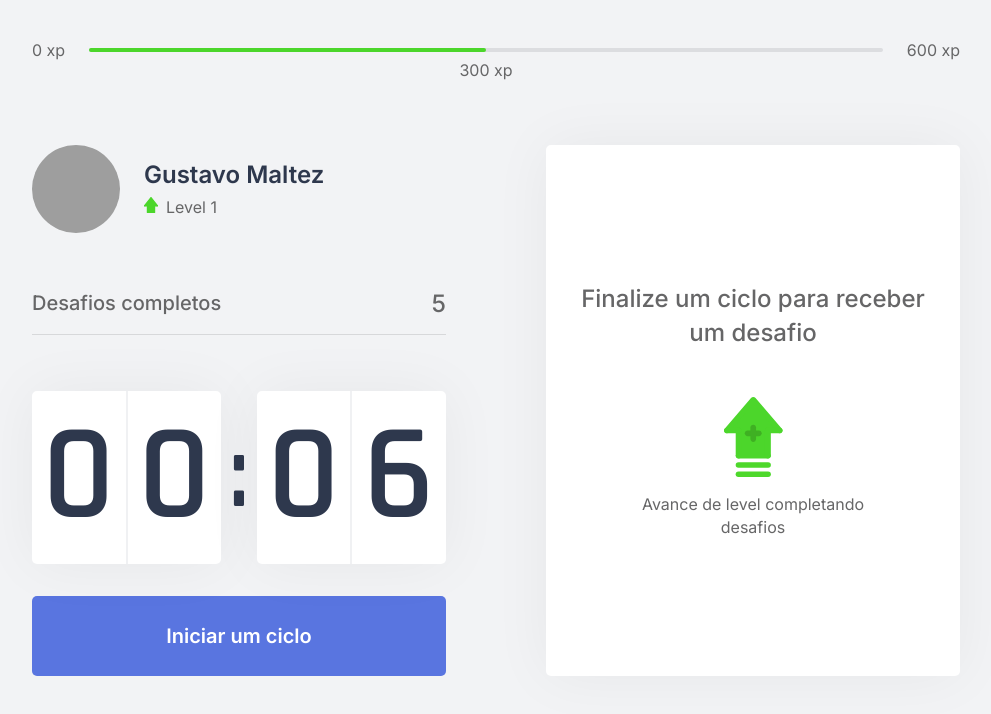
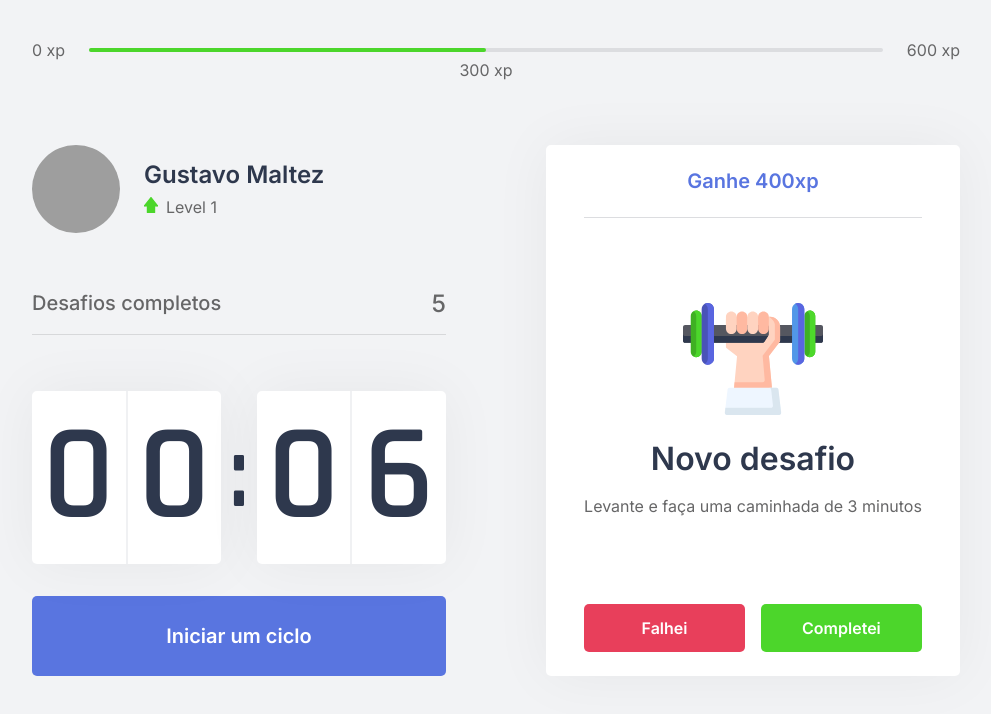
Before and after one commit to gustavomaltez/MoveIt-NextLevelWeek4-, a Next.js app in the folder moveit-next/: page / in a window 1280 px wide. Shown: the top 714 px of the page, without its empty margins (144-1135 px from the left). Built offline with nearby package versions, Linux system fonts and the light colour scheme; grey boxes are pictures that could not be loaded.

Commit message:
style: added ChallengeBox styles

```diff
--- a/moveit-next/src/components/ChallengeBox/index.tsx
+++ b/moveit-next/src/components/ChallengeBox/index.tsx
@@ -1,15 +1,44 @@
 import styles from '../../styles/components/ChalllangeBox.module.css';
 
 export function ChallengeBox(){
+
+    const hasActiveChallenge = true;
+
     return (
         <div className={styles.challengeBoxContainer}>
+            {hasActiveChallenge ? (
+                <div className={styles.challengeActive}>
+                    <header>Ganhe 400xp</header>
+
+                    <main>
+                        <img src="icons/body.svg"/>
+                        <strong>Novo desafio</strong>
+                        <p>Levante e faça uma caminhada de 3 minutos</p>
+                    </main>
+
+                    <footer>
+                        <button
+                            type="button"
+                            className={styles.challengeFailedButton}
+                        >
+                            Falhei
+                        </button>
+                        <button
+                            type="button"
+                            className={styles.challengeSucceededButton}
+                        >
+                            Completei
+                        </button>
+                    </footer>
+                </div>
+            ) : (
             <div className={styles.challengeNotActive}>
                 <strong>Finalize um ciclo para receber um desafio</strong>
                 <p>
                     <img src="icons/level-up.svg" alt="Level up"/>
                     Avance de level completando desafios
                 </p>
-            </div>
+            </div>)}
         </div>
     );
 }
--- a/moveit-next/src/CompletedChallenges/index.tsx
+++ b/moveit-next/src/components/CompletedChallenges/index.tsx
@@ -1,4 +1,4 @@
-import styles from '../styles/components/CompletedChallenges.module.css';
+import styles from '../../styles/components/CompletedChallenges.module.css';
 
 export function CompletedChallenges(){
     return(
--- a/moveit-next/src/pages/index.tsx
+++ b/moveit-next/src/pages/index.tsx
@@ -2,9 +2,10 @@
 import { ExperienceBar } from '../components/ExperienceBar'
 import styles from '../styles/pages/Home.module.css';
 import { Profile } from '../components/Profile';
-import { CompletedChallenges } from '../CompletedChallenges';
+
 import { Countdown } from '../components/Countdown';
 import { ChallengeBox } from '../components/ChallengeBox';
+import { CompletedChallenges } from '../components/CompletedChallenges';
 
 export default function Home() {
   return (
--- a/moveit-next/src/styles/components/ChalllangeBox.module.css
+++ b/moveit-next/src/styles/components/ChalllangeBox.module.css
@@ -38,3 +38,73 @@
 .challengeNotActive p img{
     margin-bottom: 1rem;
 }
+
+.challengeActive {
+    height: 100%;
+
+    display: flex;
+    flex-direction: column;
+}
+
+.challengeActive header {
+    color: var(--blue);
+    font-weight: 600;
+    font-size: 1.25rem;
+    padding: 0 2rem 1.5rem;
+    border-bottom: 1px solid var(--gray-line);
+}
+
+.challengeActive main {
+    flex: 1;
+    display: flex;
+    flex-direction: column;
+    align-items: center;
+    justify-content: center;
+}
+
+.challengeActive main strong{
+    font-size: 2rem;
+    font-weight: 600;
+    color: var(--title);
+    margin: 1.5rem 0 1rem;
+}
+
+.challengeActive main p{
+    line-height: 1.5;
+}
+
+.challengeActive footer {
+    display: grid;
+    grid-template-columns: repeat(2, 1fr);
+    gap: 1rem;
+}
+
+.challengeActive footer button {
+    height: 3rem;
+
+    display: flex;
+    align-items: center;
+    justify-content: center;
+
+    border: 0;
+    border-radius: 5px;
+
+    color: var(--white);
+
+    font-size: 1rem;
+    font-weight: 600;
+
+    transition: filter 200ms;
+}
+
+.challengeActive footer button.challengeFailedButton {
+    background: var(--red);
+}
+
+.challengeActive footer button.challengeSucceededButton {
+    background: var(--green);
+}
+
+.challengeActive footer button:hover{
+    filter: brightness(0.9);
+}
```
